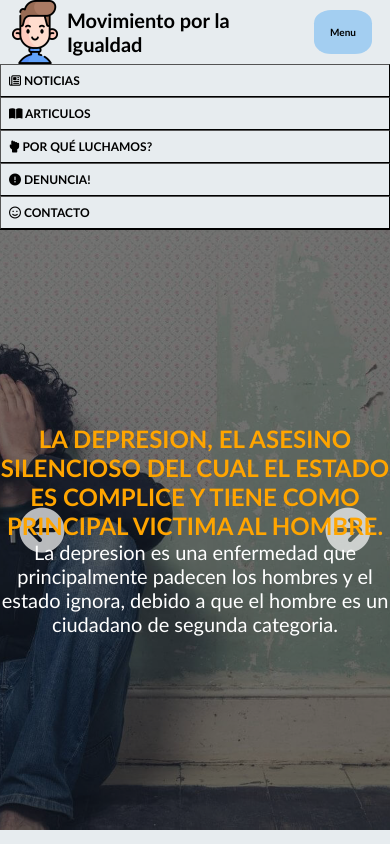
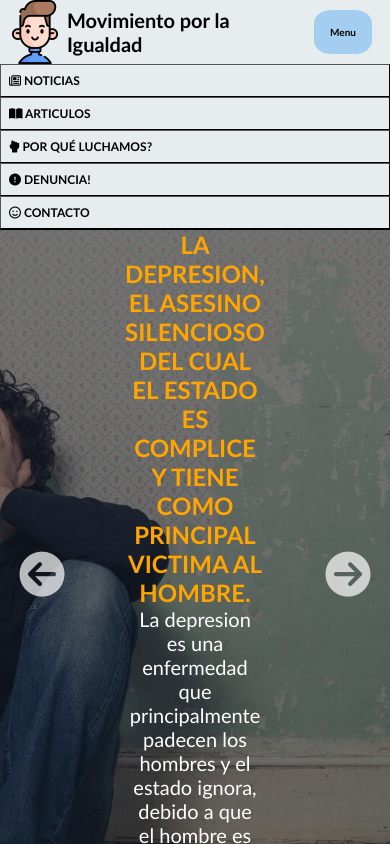
Before and after one commit to NerinaPac/full-hombre-angular, an Angular app: page / in a window 390 px wide. Shown: the top 844 px of the page. Built offline with nearby package versions, Linux system fonts and the light colour scheme.

Commit message:
fix: carrucel y nav responsive.

```diff
--- a/src/app/components/carrucel/carrucel.component.scss
+++ b/src/app/components/carrucel/carrucel.component.scss
@@ -42,6 +42,7 @@
 
 
             h2 {
+                margin: 0 9rem;
                 color: orange;
                 font-weight: 900;
                 text-transform: uppercase;
@@ -49,6 +50,7 @@
 
             }
             p {
+                margin: 0 9rem;
                 z-index: 1;
                 color: white;
                 font-weight: 500;
--- a/src/app/components/nav/nav.component.scss
+++ b/src/app/components/nav/nav.component.scss
@@ -96,12 +96,7 @@
         .encabezado{
         font-size:small;
     }
-    .botonera-list-item-a{
-        background-color: var(--grisclaro);
-        border: 1px outset black;
-        padding: 8px;
-        margin: 0;
-    }
+
 }
 
 @media (max-width: 980px) {
@@ -131,6 +126,7 @@
         font-size:x-small;
     }
     .botonera-list-item-a{
+        margin: 0 5px;
         font-size: 12px;
     }
 
@@ -156,6 +152,13 @@
         display: inline;
         flex-wrap:wrap;
 
+        &-item-a{
+            background-color: var(--grisclaro);
+            border: 1px outset black;
+            padding: 8px;
+            margin: 0;
+        }
+
     }
 
 
--- a/src/assets/info/carousel.const.ts
+++ b/src/assets/info/carousel.const.ts
@@ -11,16 +11,16 @@ export const CARRUCEL_DATA_ITEMS: ICarrucelItem[] = [
     },
     {
         id: 1,
-        title: "El hombre se jubila a los 65 años. 5 años más tarde que la mujer",
-        subtitle: "A pesar de que la esperanza de vida del hombre, es menor que la mujer, éste se jubila más tarde..",
+        title: "El hombre se jubila a los 65 años. 5 años más tarde que la mujer.",
+        subtitle: "A pesar de que la esperanza de vida del hombre, es menor que la mujer, éste se jubila más tarde.",
         link: '/',
         image: "assets/carrucel/hombre-trabajando.jpg"
 
     },
     {
         id: 1,
-        title: "El Estado y los medios de comunicacion distorsionan la sociedad difundiendo informacion confusa",
-        subtitle: "El estado y los medios, criminalizan al varon, ocacionando así una desunion de la humanidads",
+        title: "El Estado y los medios de comunicacion distorsionan la sociedad difundiendo informacion confusa.",
+        subtitle: "El estado y los medios, criminalizan al varon, ocacionando así un distanciamiento entre la humanidad.",
         link: '/',
         image: "assets/carrucel/manipulacion.jpg"
 
```
